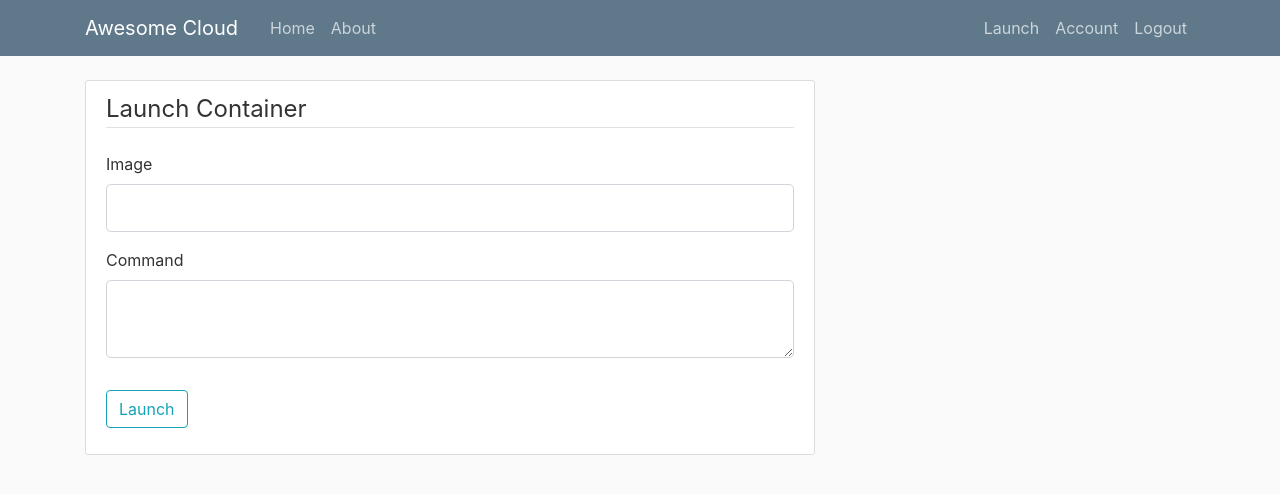
After one commit to luvkrai/awesome_cloud, a Flask app: page /launch_container in a window 1280 px wide. The commit adds this page. Shown: the top 494 px of the page. Run offline with Flask 2, Linux system fonts and the light colour scheme; the visitor is signed in with stand-in values (Sample User, id 1); some libraries are stand-ins or nearby versions.

Commit message:
Added container launching form and api

```diff
--- a/flaskblog/__init__.py
+++ b/flaskblog/__init__.py
@@ -26,8 +26,10 @@ def create_app(config_class=Config):
     from flaskblog.users.routes import users
     from flaskblog.main.routes import main
     from flaskblog.errors.handlers import errors
+    from flaskblog.docker_data.routes import docker
     app.register_blueprint(users)
     app.register_blueprint(main)
     app.register_blueprint(errors)
+    app.register_blueprint(docker)
 
     return app
--- /dev/null
+++ b/flaskblog/docker_data/forms.py
@@ -0,0 +1,9 @@
+from flask_wtf import FlaskForm
+from wtforms import StringField, SubmitField, TextAreaField
+from wtforms.validators import DataRequired
+
+
+class LaunchContainer(FlaskForm):
+    image = StringField('Image', validators=[DataRequired()])
+    command = TextAreaField('Command', validators=[DataRequired()])
+    submit = SubmitField('Launch')
--- /dev/null
+++ b/flaskblog/docker_data/routes.py
@@ -0,0 +1,20 @@
+from flask import render_template, request, Blueprint, flash
+from flask_login import login_user, current_user, login_required
+from flaskblog.docker_data.forms import LaunchContainer
+import requests
+
+docker = Blueprint('docker', __name__)
+
+
+@docker.route("/launch_container", methods=['GET','POST'])
+@login_required
+def launch_container():
+    form = LaunchContainer()
+    if form.validate_on_submit():
+        r = requests.post('http://localhost:50001/launch_container',json={'image':form.image.data,'command':form.command.data})
+        if r.ok:
+            flash('A container has been created!', 'success')
+        else:
+            flash('Could not create the container', 'danger')
+    return render_template('launch.html', title='Launch Container',
+                           form=form, legend='New Container')
--- /dev/null
+++ b/flaskblog/templates/launch.html
@@ -0,0 +1,41 @@
+{% extends "layout.html" %}
+{% block content %}
+    <div class="content-section">
+        <form method="POST" action="">
+            {{ form.hidden_tag() }}
+            <fieldset class="form-group">
+                <legend class="border-bottom mb-4">Launch Container</legend>
+                <div class="form-group">
+                    {{ form.image.label(class="form-control-label") }}
+
+                    {% if form.image.errors %}
+                        {{ form.image(class="form-control form-control-lg is-invalid") }}
+                        <div class="invalid-feedback">
+                            {% for error in form.image.errors %}
+                                <span>{{ error }}</span>
+                            {% endfor %}
+                        </div>
+                    {% else %}
+                        {{ form.image(class="form-control form-control-lg") }}
+                    {% endif %}
+                </div>
+                <div class="form-group">
+                    {{ form.command.label(class="form-control-labcommandel") }}
+                    {% if form.command.errors %}
+                        {{ form.command(class="form-control form-control-lg is-invalid") }}
+                        <div class="invalid-feedback">
+                            {% for error in form.command.errors %}
+                                <span>{{ error }}</span>
+                            {% endfor %}
+                        </div>
+                    {% else %}
+                        {{ form.command(class="form-control form-control-lg") }}
+                    {% endif %}
+                </div>
+            </fieldset>
+            <div class="form-group">
+                {{ form.submit(class="btn btn-outline-info") }}
+            </div>
+        </form>
+    </div>
+{% endblock content %}
--- a/flaskblog/templates/layout.html
+++ b/flaskblog/templates/layout.html
@@ -26,12 +26,17 @@
           </button>
           <div class="collapse navbar-collapse" id="navbarToggle">
             <div class="navbar-nav mr-auto">
-              <a class="nav-item nav-link" href="{{ url_for('main.home') }}">Home</a>
-              <a class="nav-item nav-link" href="{{ url_for('main.about') }}">About</a>
+            	{% if current_user.is_authenticated %}
+            		<a class="nav-item nav-link" href="{{ url_for('main.home') }}">Home</a>
+            		<a class="nav-item nav-link" href="{{ url_for('main.about') }}">About</a>
+            	{% else %}
+            		<a class="nav-item nav-link" href="{{ url_for('main.about') }}">About</a>
+            	{% endif %}
             </div>
             <!-- Navbar Right Side -->
             <div class="navbar-nav">
               {% if current_user.is_authenticated %}
+                <a class="nav-item nav-link" href="{{ url_for('docker.launch_container') }}">Launch</a>
                 <a class="nav-item nav-link" href="{{ url_for('users.account') }}">Account</a>
                 <a class="nav-item nav-link" href="{{ url_for('users.logout') }}">Logout</a>
               {% else %}
```
Also changed, not shown: docker-server/docker_api.py (+53 -0 lines), flaskblog/templates/about.html (+6 -1 lines), flaskblog/templates/home.html (+5 -2 lines), flaskblog/docker_data/__init__.py (added), flaskblog/users/forms.py (line endings or trailing spaces).
